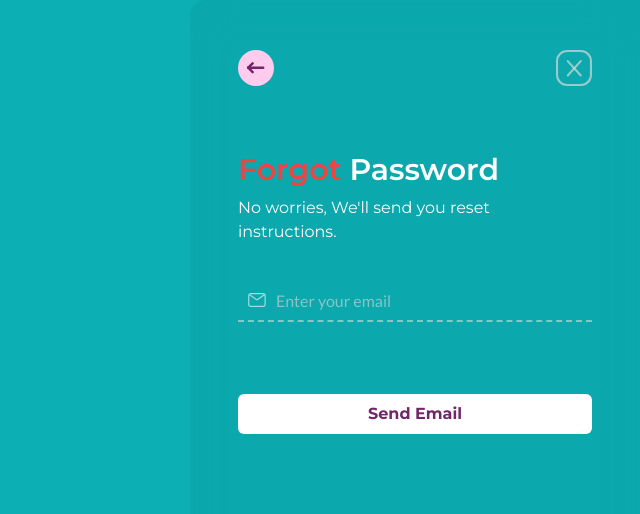
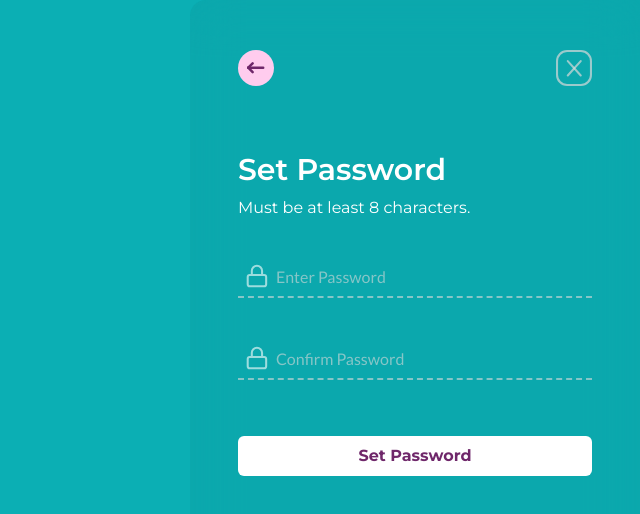
Before and after one commit to jayanth119/Tailor-Fit-frontend, a React (Vite) app: page / in a window 1280 px wide. Shown: the top 514 px of the page, without its empty margins (640-1280 px from the left). Built offline with nearby package versions, Linux system fonts and the light colour scheme; a web font is replaced by a local one.

Commit message:
set password screen

```diff
--- a/src/App.jsx
+++ b/src/App.jsx
@@ -1,13 +1,13 @@
 import './App.css'
 import HomePage from './pages/homePage'
-import ForgotPasswordScreen from './pages/authentication/forgotpassword'
+import SetPasswordScreen from './pages/authentication/setpassword'
 function App() {
 
   return (
     // <div className='bg-radient-colour w-screen h-screen'>
     //   <HomePage/>
     // </div>
-    <ForgotPasswordScreen/>
+    <SetPasswordScreen/>
   )
 }
 
--- a/src/components/ui/glasscontainer.jsx
+++ b/src/components/ui/glasscontainer.jsx
@@ -3,7 +3,7 @@ import { cn } from "../../utilities/cn";
 
 function GlassContainer({children,className}) {
     return (
-        <div className={cn("bg-[#0F9197]/[0.24]  backdrop-blur-[24px] absolute top-0 right-0 w-auto h-full flex flex-col gap-9 p-9",className)}>
+        <div className={cn("bg-[#0F9197]/[0.24]  backdrop-blur-[24px] drop-shadow-[0_4px_4px_2px_rgba(0,0,0,0.25)] absolute top-0 right-0 w-auto h-full flex flex-col gap-9 p-9",className)}>
             <div className="w-full h-[64px] flex flex-row justify-between items-center px-3 relative">
                 <div className="w-[36px] h-[36px] rounded-full bg-[#FFCCEE] relative flex flex-row justify-center items-center">
                      <svg  width="18" height="14" viewBox="0 0 29 19" fill="none" xmlns="http://www.w3.org/2000/svg">
--- a/src/pages/authentication/forgotpassword.jsx
+++ b/src/pages/authentication/forgotpassword.jsx
@@ -33,7 +33,7 @@ function ForgotPasswordScreen(){
                                 <div className={`w-auto h-auto group flex flex-row justify-start items-center gap-2 border-dashed border-b-2 border-[#D9D9D9]/[0.6] has-[:focus]:border-white ${email!==""?"border-white":""} py-2 px-2`}>
                                     <Input value={email} onChange={onChangeEmail} type="email" id="email" className="peer order-2 w-full h-full border-none font-subhead text-base text-white placeholder:font-subhead placeholder:text-base placeholder:text-[#D9D9D9]/[0.6]" placeholder="Enter your email"/>
                                     <svg className={`stroke-2 stroke-white/60 order-1 peer-focus:stroke-white ${email!==""?"stroke-white":""}`} width="24" height="24" viewBox="0 0 36 36" fill="none" xmlns="http://www.w3.org/2000/svg">
-                                        <path d="M7.03125 10.125L17.0395 17.3104C17.6173 17.7253 18.3827 17.7253 18.9605 17.3104L28.9688 10.125M7.875 28.5H28.125C29.989 28.5 31.5 26.933 31.5 25V11C31.5 9.067 29.989 7.5 28.125 7.5H7.875C6.01104 7.5 4.5 9.067 4.5 11V25C4.5 26.933 6.01104 28.5 7.875 28.5Z"  strokeWidth="2" strokeLinecap="round" strokeLinejoin="round"/>
+                                        <path d="M7.03125 10.125L17.0395 17.3104C17.6173 17.7253 18.3827 17.7253 18.9605 17.3104L28.9688 10.125M7.875 28.5H28.125C29.989 28.5 31.5 26.933 31.5 25V11C31.5 9.067 29.989 7.5 28.125 7.5H7.875C6.01104 7.5 4.5 9.067 4.5 11V25C4.5 26.933 6.01104 28.5 7.875 28.5Z"  strokeWidth="3" strokeLinecap="round" strokeLinejoin="round"/>
                                     </svg>
                                 </div>
                                 <p className={`w-full h-5 font-subhead text-sm font-medium text-[#EF4444] text-left ${errorEmail!==""?"visible":"invisible"}`}>{errorEmail}</p>
--- /dev/null
+++ b/src/pages/authentication/setpassword.jsx
@@ -0,0 +1,71 @@
+import React, { useState } from "react";
+import { cn } from "../../utilities/cn";
+import GlassContainer from "../../components/ui/glasscontainer";
+import FormInputComp from "../../components/ui/formInputComp";
+import Input from "../../components/ui/input";
+import Button from "../../components/ui/button";
+import useInput from "../../hooks/useInput";
+import { validatePassword,validateConfirmPassword } from "../../utilities/formValidation";
+function SetPasswordScreen(){
+    const [password,onChangePassword]=useInput("");
+    const [cnfPassword,onChangeCnfPassword]=useInput("");
+    const [errorPwd,setErrorPwd]= useState("");
+    const [errorCnfPwd,setErrorCnfPwd]= useState("");
+    const handelSubmit = (e)=> {
+            e.preventDefault();
+            const ErrorPwd = validatePassword(password);
+            const ErrorCnfPwd = validateConfirmPassword(cnfPassword);
+            if(ErrorPwd !== ""){
+                setErrorPwd(ErrorPwd);
+                return ;
+            }
+            if(ErrorCnfPwd !== ""){
+                setErrorCnfPwd(ErrorCnfPwd);
+                return ;
+            }
+            setErrorPwd("");
+            setErrorCnfPwd("");
+            return;
+        }
+    return(
+        <div className="w-screen h-screen relative bg-[#0BAFB4]">
+            <GlassContainer className="absolute top-0 right-0 w-full sm:w-[350px] md:w-[400px] lg:w-[450px] h-full flex flex-col gap-9 p-9 rounded-l-[16px]">
+                <div className="w-full grow flex flex-col px-3 py-4">
+                    <form onSubmit={handelSubmit} className="w-full grow flex flex-col justify-start items-center gap-9">
+                        <div className="w-full h-auto flex flex-col justify-start items-start gap-2">
+                            <p className="font-Montserrat sm:text-xl md:text-2xl lg:text-3xl text-left font-semibold text-white">Set Password</p>
+                            <p className="font-Montserrat sm:text-sm  md:text-base text-left sm:font-light md:font-normal text-white text-wrap">Must be at least 8 characters.</p>
+                        </div>
+                        <div className="w-full h-auto flex flex-col gap-8">
+                            <div className="w-full h-auto flex flex-col justify-center items-center gap-4">
+                                <FormInputComp>
+                                    <div className={`w-auto h-auto group flex flex-row justify-start items-center gap-2 border-dashed border-b-2 border-[#D9D9D9]/[0.6] has-[:focus]:border-white ${password!==""?"border-white":""} py-2 px-2`}>
+                                        <Input value={password} onChange={onChangePassword} type="password" id="password" className="peer order-2 w-full h-full border-none font-subhead text-base text-white placeholder:font-subhead placeholder:text-base placeholder:text-[#D9D9D9]/[0.6]" placeholder="Enter Password"/>
+                                        <svg className={`stroke-white/60 order-1 peer-focus:stroke-white ${password!==""?"stroke-white/100":""}`} width="24" height="24" viewBox="0 0 32 34" fill="none" xmlns="http://www.w3.org/2000/svg">
+                                            <path d="M8.5 15.5V9.5C8.5 7.51088 9.29018 5.60322 10.6967 4.1967C12.1032 2.79018 14.0109 2 16 2C17.9891 2 19.8968 2.79018 21.3033 4.1967C22.7098 5.60322 23.5 7.51088 23.5 9.5V15.5M5.5 15.5H26.5C28.1569 15.5 29.5 16.8431 29.5 18.5V29C29.5 30.6569 28.1569 32 26.5 32H5.5C3.84315 32 2.5 30.6569 2.5 29V18.5C2.5 16.8431 3.84315 15.5 5.5 15.5Z" strokeWidth="3" strokeLinecap="round" strokeLinejoin="round"/>
+                                        </svg>
+                                    </div>
+                                    <p className={`w-full h-5 font-subhead text-xs font-semibold text-[#EF4444] text-left ${errorPwd!==""?"visible":"invisible"}`}>{errorPwd}</p>
+                                </FormInputComp>
+                                <FormInputComp>
+                                    <div className={`w-auto h-auto group flex flex-row justify-start items-center gap-2 border-dashed border-b-2 border-[#D9D9D9]/[0.6] has-[:focus]:border-white ${cnfPassword!==""?"border-white":""} py-2 px-2`}>
+                                        <Input value={cnfPassword} onChange={onChangeCnfPassword} type="password" id="cnfPassword" className="peer order-2 w-full h-full border-none font-subhead text-base text-white placeholder:font-subhead placeholder:text-base placeholder:text-[#D9D9D9]/[0.6]" placeholder="Confirm Password"/>
+                                        <svg className={`stroke-white/60 order-1 peer-focus:stroke-white ${cnfPassword!==""?"stroke-white/100":""}`} width="24" height="24" viewBox="0 0 32 34" fill="none" xmlns="http://www.w3.org/2000/svg">
+                                            <path d="M8.5 15.5V9.5C8.5 7.51088 9.29018 5.60322 10.6967 4.1967C12.1032 2.79018 14.0109 2 16 2C17.9891 2 19.8968 2.79018 21.3033 4.1967C22.7098 5.60322 23.5 7.51088 23.5 9.5V15.5M5.5 15.5H26.5C28.1569 15.5 29.5 16.8431 29.5 18.5V29C29.5 30.6569 28.1569 32 26.5 32H5.5C3.84315 32 2.5 30.6569 2.5 29V18.5C2.5 16.8431 3.84315 15.5 5.5 15.5Z" strokeWidth="3" strokeLinecap="round" strokeLinejoin="round"/>
+                                        </svg>
+                                    </div>
+                                    <p className={`w-full h-5 font-subhead text-xs font-semibold text-[#EF4444] text-left ${errorCnfPwd!==""?"visible":"invisible"}`}>{errorCnfPwd}</p>
+                                </FormInputComp>
+                            </div>
+                            <Button type={"submit"} className="py-2 font-button2 rounded-[6px] text-base">
+                                Set Password
+                            </Button>
+                        </div>
+                    </form>
+                </div>
+            </GlassContainer>
+        </div>
+    );
+}
+
+export default SetPasswordScreen;
--- a/src/utilities/formValidation.jsx
+++ b/src/utilities/formValidation.jsx
@@ -22,12 +22,11 @@ export const validateEmail = (email) => {
 };
 
 export const validatePassword = (password) => {
-    const passwordRegex = /^[A-Za-z](?=.*[a-z])(?=.*[A-Z])(?=.*\d)(?=.*[@$!%*?&])[A-Za-z\d@$!%*?&]{5,}$/
-    ;
+    const passwordRegex = /^(?=.*[a-z])(?=.*[A-Z])(?=.*\d)(?=.*[@.#$!%*?&])[A-Za-z\d@.#$!%*?&]{8,15}$/;
     if (!password) {
         return "Password is required";
     } else if (!passwordRegex.test(password)) {
-        return "Password must be at least 6 characters long, contain one uppercase letter, one lowercase letter, one number, and one special character";
+        return "Password must be 8 to 15 chars, with uppercase, lowercase, number, and special character";
     }
     return "";
 };
```
Also changed, not shown: src/assets/icons/lock.svg (added).
